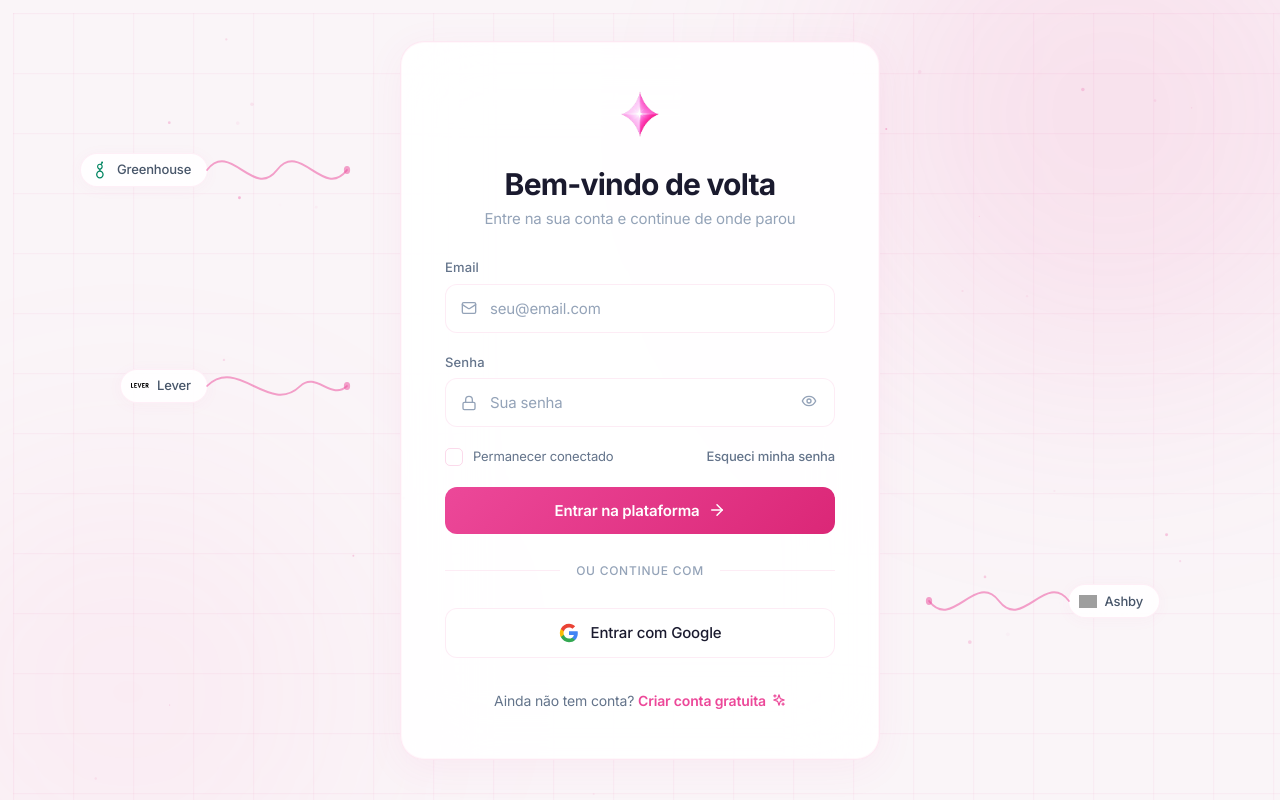
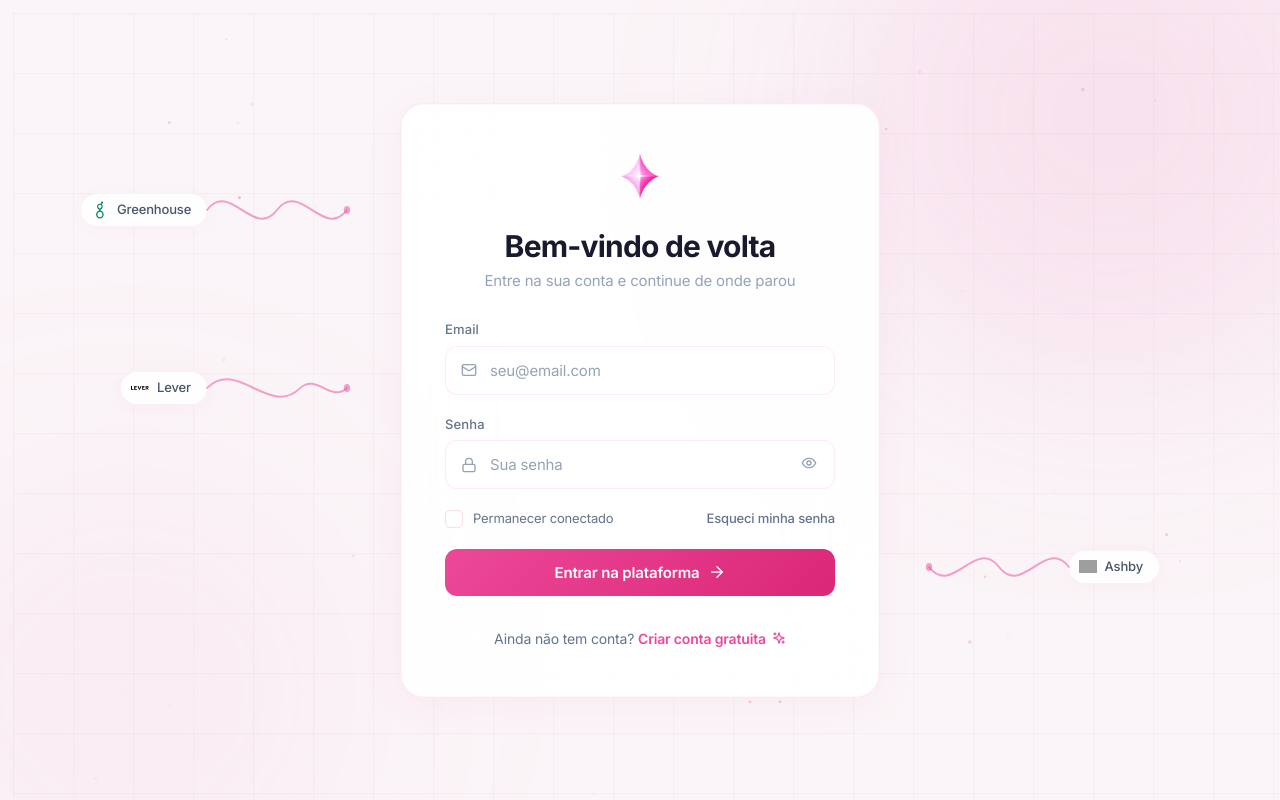
Before and after one commit to Isaiasdasilvaferreira/prisma-frontend, a React (Vite) app: page /login in a window 1280 px wide. Built offline with nearby package versions, Linux system fonts and the light colour scheme; no server answers; grey boxes are pictures that could not be loaded.

Commit message:
Update Login.tsx

```diff
--- a/src/pages/Login/Login.tsx
+++ b/src/pages/Login/Login.tsx
@@ -216,18 +216,6 @@
               </button>
             </form>
 
-            <div className="login-divider"><span>ou continue com</span></div>
-
-            <button className="login-google-btn">
-              <svg width="20" height="20" viewBox="0 0 24 24">
-                <path d="M22.56 12.25c0-.78-.07-1.53-.2-2.25H12v4.26h5.92a5.06 5.06 0 01-2.2 3.32v2.77h3.57c2.08-1.92 3.28-4.74 3.28-8.1z" fill="#4285F4" />
-                <path d="M12 23c2.97 0 5.46-.98 7.28-2.66l-3.57-2.77c-.98.66-2.23 1.06-3.71 1.06-2.86 0-5.29-1.93-6.16-4.53H2.18v2.84C3.99 20.53 7.7 23 12 23z" fill="#34A853" />
-                <path d="M5.84 14.09c-.22-.66-.35-1.36-.35-2.09s.13-1.43.35-2.09V7.07H2.18C1.43 8.55 1 10.22 1 12s.43 3.45 1.18 4.93l2.85-2.22.81-.62z" fill="#FBBC05" />
-                <path d="M12 5.38c1.62 0 3.06.56 4.21 1.64l3.15-3.15C17.45 2.09 14.97 1 12 1 7.7 1 3.99 3.47 2.18 7.07l3.66 2.84c.87-2.6 3.3-4.53 6.16-4.53z" fill="#EA4335" />
-              </svg>
-              Entrar com Google
-            </button>
-
             <p className="login-register">
               Ainda não tem conta?{' '}
               <Link to="/register">Criar conta gratuita<Sparkles size={14} /></Link>
```
